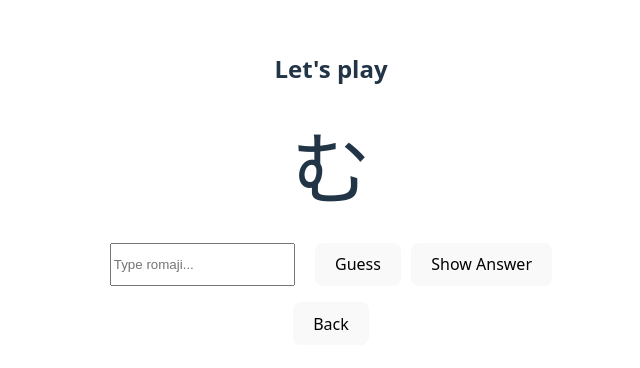
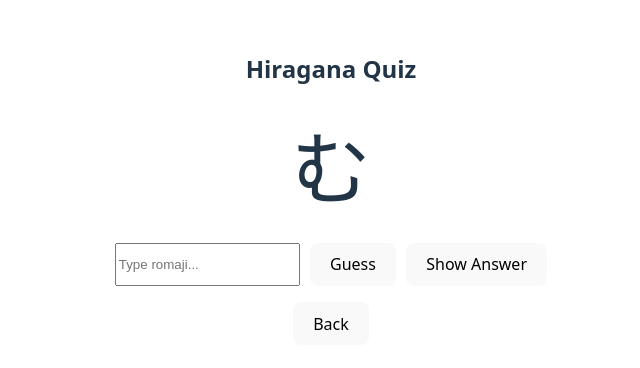
Before and after one commit to JIhushiru/JapCharQuiz, a React (Vite) app: page /quiz/1 in a window 1280 px wide. Shown: the part 212-580 px from the top of the page, without its empty margins (309-949 px from the left). Built offline with nearby package versions, Linux system fonts and the light colour scheme.

Commit message:
support hiragana, katakana, and combined quiz modes

```diff
--- a/src/components/UnliMode.tsx
+++ b/src/components/UnliMode.tsx
@@ -1,17 +1,24 @@
-import { useNavigate } from "react-router-dom";
-import { useState } from "react";
+import { useNavigate, useParams } from "react-router-dom";
+import { useState, useMemo } from "react";
 import hiraganaArray from "../dictionary/hiragana";
+import katakanaArray from "../dictionary/katakana";
 import "../styles/UnliMode.css";
 
 export default function UnliMode() {
+    const { charset } = useParams<{ charset: string }>();
+    const navigate = useNavigate();
+
+    const kanaPool = useMemo(() => {
+        if (charset === "katakana") return katakanaArray;
+        if (charset === "both") return [...hiraganaArray, ...katakanaArray];
+        return hiraganaArray;
+    }, [charset]);
 
     const getRandomKana = () => {
-    return hiraganaArray[Math.floor(Math.random() * hiraganaArray.length)];
+        return kanaPool[Math.floor(Math.random() * kanaPool.length)];
     };
 
-
-    const navigate = useNavigate();
-    const [currentKana, setCurrentKana] = useState(()=>getRandomKana());
+    const [currentKana, setCurrentKana] = useState(() => getRandomKana());
     const [userGuess, setUserGuess] = useState("");
     const [message, setMessage] = useState("");
     const [answer, setAnswer] = useState("");
@@ -29,21 +36,23 @@ export default function UnliMode() {
 
     const showAnswer = () => {
         setAnswer(currentKana.romaji);
-  }
+    };
+
+    const charsetLabel = charset === "both" ? "Hiragana & Katakana"
+        : charset === "katakana" ? "Katakana" : "Hiragana";
 
     return (
         <>
-      <h2>Let's play</h2>
+            <h2>{charsetLabel} Quiz</h2>
             <div className="currentKana">{currentKana.kana}</div>
 
-      <div className = 'guess'>
+            <div className="guess">
                 <input
                     value={userGuess}
                     onChange={(e) => setUserGuess(e.target.value)}
                     onKeyDown={(e) => e.key === "Enter" && handleCheck()}
                     placeholder="Type romaji..."
                 />
-        <div></div>
                 <button onClick={handleCheck}>Guess</button>
                 <button onClick={showAnswer}>Show Answer</button>
             </div>
```
Lines whose indentation alone changed are shown as unchanged.
